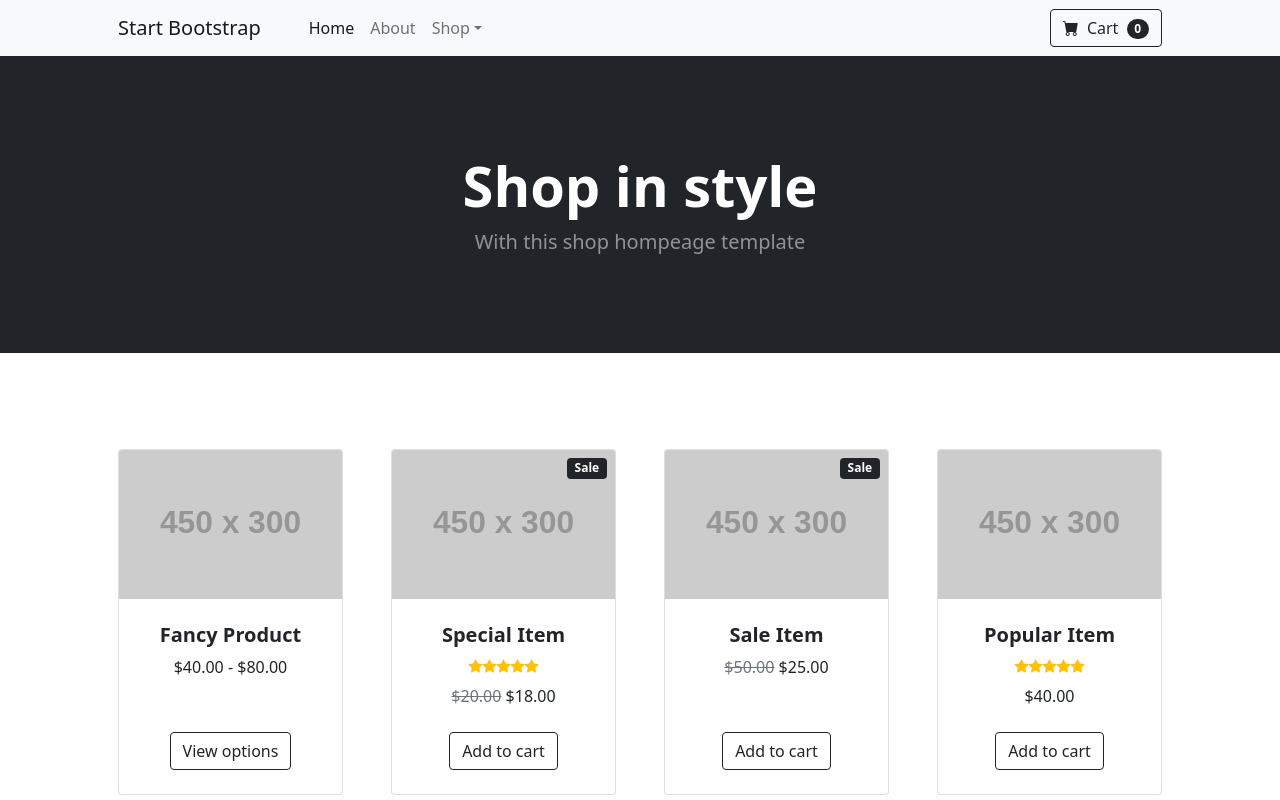
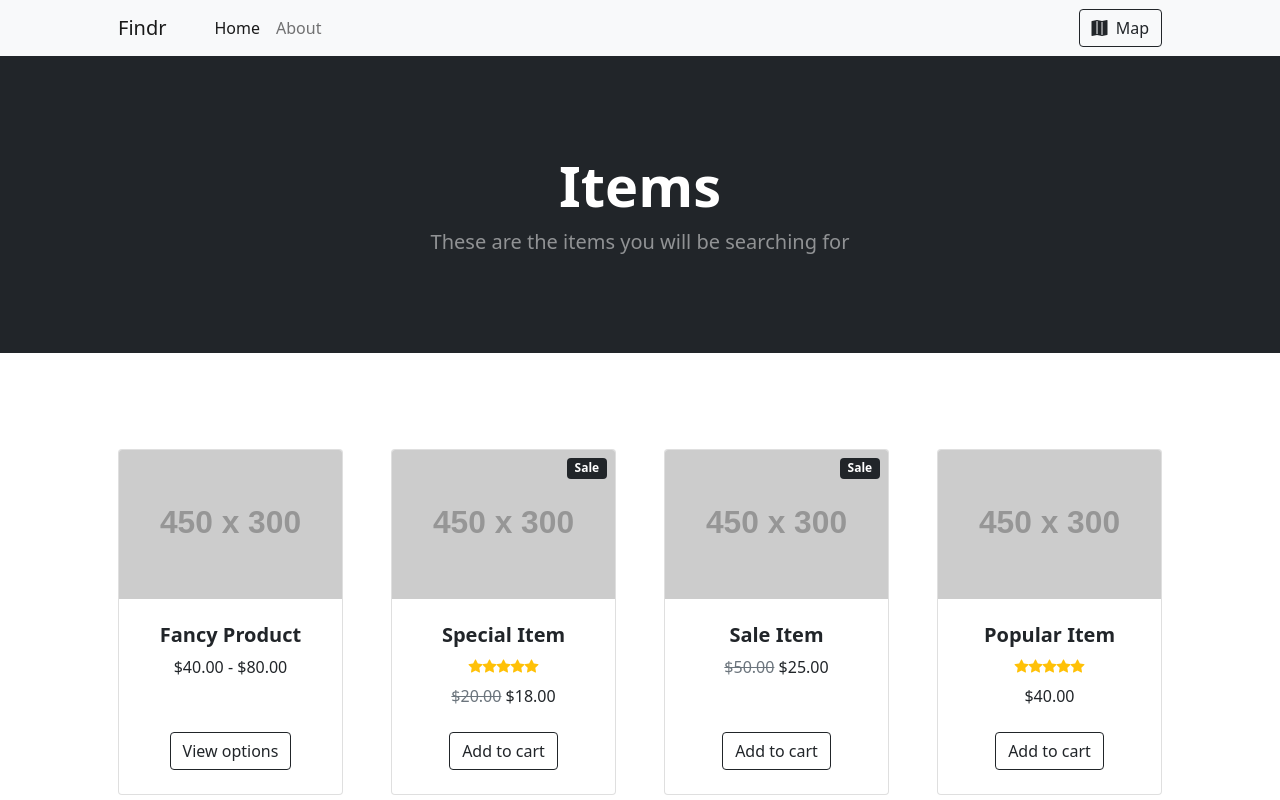
Before and after one commit to jon4444/Findr, a plain HTML site: page products.html in a window 1280 px wide. Shown: the top 800 px of the page. Drawn offline with nearby package versions, Linux system fonts and the light colour scheme; placeholder pictures from the web are drawn by us; a script that the page names is missing.

Commit message:
another commit

```diff
--- a/products.html
+++ b/products.html
@@ -5,9 +5,9 @@
         <meta name="viewport" content="width=device-width, initial-scale=1, shrink-to-fit=no" />
         <meta name="description" content="" />
         <meta name="author" content="" />
-        <title>Shop Homepage - Start Bootstrap Template</title>
+        <title>Findr Loot</title>
         <!-- Favicon-->
-        <link rel="icon" type="image/x-icon" href="assets/favicon.ico" />
+        <link rel="icon" type="image/x-icon" href="/img/map.png" />
         <!-- Bootstrap icons-->
         <link href="https://cdn.jsdelivr.net/npm/bootstrap-icons@1.5.0/font/bootstrap-icons.css" rel="stylesheet" />
         <!-- Core theme CSS (includes Bootstrap)-->
@@ -17,27 +17,18 @@
         <!-- Navigation-->
         <nav class="navbar navbar-expand-lg navbar-light bg-light">
             <div class="container px-4 px-lg-5">
-                <a class="navbar-brand" href="#!">Start Bootstrap</a>
+                <a class="navbar-brand" href="index.html">Findr</a>
                 <button class="navbar-toggler" type="button" data-bs-toggle="collapse" data-bs-target="#navbarSupportedContent" aria-controls="navbarSupportedContent" aria-expanded="false" aria-label="Toggle navigation"><span class="navbar-toggler-icon"></span></button>
                 <div class="collapse navbar-collapse" id="navbarSupportedContent">
                     <ul class="navbar-nav me-auto mb-2 mb-lg-0 ms-lg-4">
-                        <li class="nav-item"><a class="nav-link active" aria-current="page" href="#!">Home</a></li>
+                        <li class="nav-item"><a class="nav-link active" aria-current="page" href="index.html">Home</a></li>
                         <li class="nav-item"><a class="nav-link" href="#!">About</a></li>
-                        <li class="nav-item dropdown">
-                            <a class="nav-link dropdown-toggle" id="navbarDropdown" href="#" role="button" data-bs-toggle="dropdown" aria-expanded="false">Shop</a>
-                            <ul class="dropdown-menu" aria-labelledby="navbarDropdown">
-                                <li><a class="dropdown-item" href="#!">All Products</a></li>
-                                <li><hr class="dropdown-divider" /></li>
-                                <li><a class="dropdown-item" href="#!">Popular Items</a></li>
-                                <li><a class="dropdown-item" href="#!">New Arrivals</a></li>
-                            </ul>
-                        </li>
+
                     </ul>
                     <form class="d-flex">
-                        <button class="btn btn-outline-dark" type="submit">
-                            <i class="bi-cart-fill me-1"></i>
-                            Cart
-                            <span class="badge bg-dark text-white ms-1 rounded-pill">0</span>
+                        <button class="btn btn-outline-dark" type="submit" href="index.html">
+                            <i class="bi-map-fill me-1"></i>
+                            Map
                         </button>
                     </form>
                 </div>
@@ -47,8 +38,8 @@
         <header class="bg-dark py-5">
             <div class="container px-4 px-lg-5 my-5">
                 <div class="text-center text-white">
-                    <h1 class="display-4 fw-bolder">Shop in style</h1>
-                    <p class="lead fw-normal text-white-50 mb-0">With this shop hompeage template</p>
+                    <h1 class="display-4 fw-bolder">Items</h1>
+                    <p class="lead fw-normal text-white-50 mb-0">These are the items you will be searching for</p>
                 </div>
             </div>
         </header>
```
